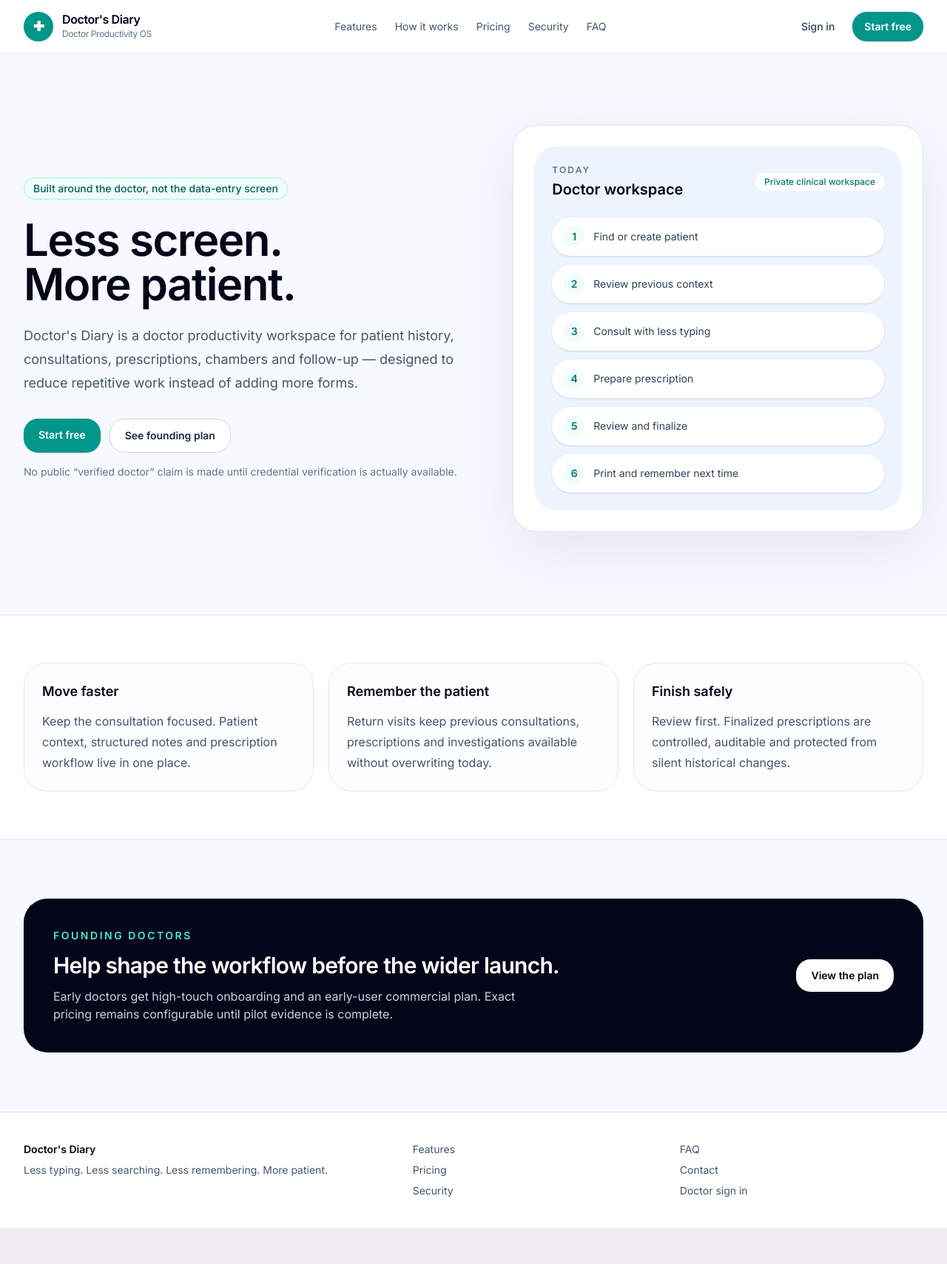
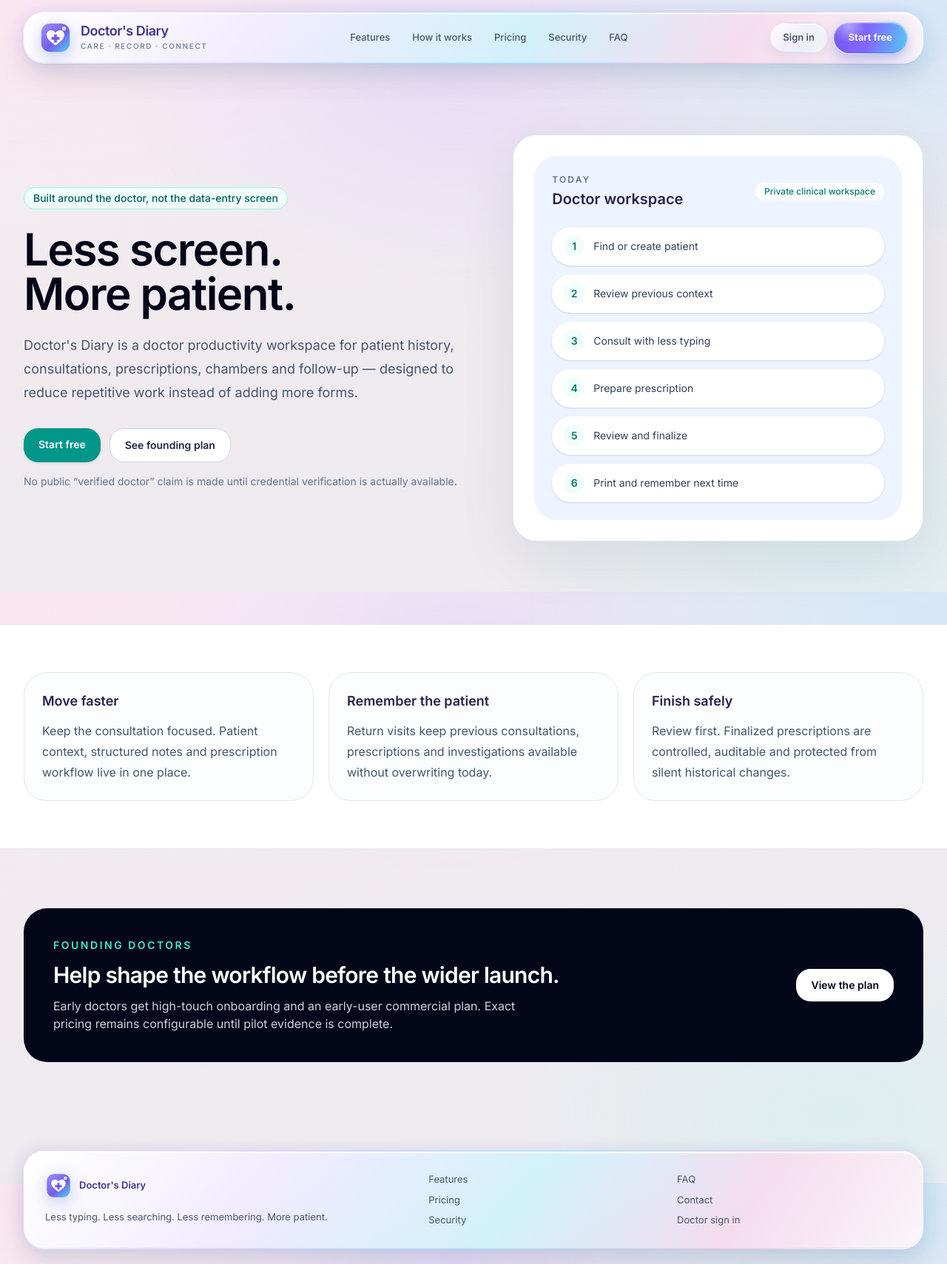
Before and after one commit to Minhazsiraji/DD, a Next.js app: page / in a window 1280 px wide. Shown: the whole page at 74% size. Before the commit the page ends 1660 px from the top, so only its background shows below. Built offline with nearby package versions, Linux system fonts and the light colour scheme.

Commit message:
UI: rebuild public shell in liquid glass style

```diff
--- a/src/components/marketing/marketing-shell.tsx
+++ b/src/components/marketing/marketing-shell.tsx
@@ -1,5 +1,6 @@
 import Link from "next/link";
 import type { ReactNode } from "react";
+import { BrandMark } from "@/components/brand/brand-mark";
 
 const nav = [
   ["Features", "/features"],
@@ -11,33 +12,50 @@
 
 export function MarketingShell({ children }: { children: ReactNode }) {
   return (
-    <div className="min-h-screen bg-[#f6f9ff] text-slate-950">
-      <header className="sticky top-0 z-40 border-b border-slate-200/80 bg-white/90 backdrop-blur">
-        <div className="mx-auto flex max-w-7xl items-center justify-between gap-6 px-5 py-4 lg:px-8">
-          <Link href="/" className="flex items-center gap-3 font-semibold tracking-tight">
-            <span className="grid size-10 place-items-center rounded-2xl bg-teal-600 text-lg text-white shadow-sm">✚</span>
-            <span>
-              <span className="block text-base leading-none">Doctor&apos;s Diary</span>
-              <span className="mt-1 block text-xs font-normal text-slate-500">Doctor Productivity OS</span>
+    <div className="min-h-screen text-ink">
+      <header className="sticky top-0 z-40 px-4 pt-4 sm:px-6 lg:px-8">
+        <div className="dd-public-header mx-auto flex max-w-7xl items-center justify-between gap-4 px-4 py-3 sm:px-5">
+          <Link href="/" className="flex min-w-0 items-center gap-3 rounded-2xl focus-visible:focus-ring">
+            <BrandMark className="size-10 sm:size-11" />
+            <span className="min-w-0">
+              <span className="block truncate text-[17px] leading-none font-semibold tracking-[-0.025em] text-[#40358f] sm:text-[18px]">
+                Doctor&apos;s Diary
+              </span>
+              <span className="mt-1 block truncate text-[10px] font-medium uppercase tracking-[0.16em] text-ink-muted">
+                Care · Record · Connect
+              </span>
             </span>
           </Link>
-          <nav className="hidden items-center gap-6 text-sm text-slate-600 lg:flex" aria-label="Main navigation">
+
+          <nav className="hidden items-center gap-1.5 text-[13px] text-ink-secondary lg:flex" aria-label="Main navigation">
             {nav.map(([label, href]) => (
-              <Link key={href} href={href} className="transition hover:text-slate-950">{label}</Link>
+              <Link key={href} href={href} className="rounded-full px-3 py-2 font-medium transition hover:bg-white/48 hover:text-ink focus-visible:focus-ring">
+                {label}
+              </Link>
             ))}
           </nav>
+
           <div className="flex items-center gap-2">
-            <Link href="/login" className="hidden rounded-xl px-4 py-2 text-sm font-medium text-slate-700 hover:bg-slate-100 sm:inline-flex">Sign in</Link>
-            <Link href="/signup" className="inline-flex rounded-xl bg-teal-600 px-4 py-2.5 text-sm font-semibold text-white shadow-sm transition hover:bg-teal-700">Start free</Link>
+            <Link href="/login" className="dd-secondary hidden h-10 items-center rounded-full px-4 text-[13px] font-semibold text-ink-secondary sm:inline-flex">
+              Sign in
+            </Link>
+            <Link href="/signup" className="dd-primary inline-flex h-10 items-center rounded-full px-4 text-[13px] font-semibold text-white sm:h-11 sm:px-5">
+              Start free
+            </Link>
           </div>
         </div>
       </header>
+
       <main>{children}</main>
-      <footer className="border-t border-slate-200 bg-white">
-        <div className="mx-auto grid max-w-7xl gap-8 px-5 py-10 text-sm text-slate-600 md:grid-cols-[1.5fr_1fr_1fr] lg:px-8">
+
+      <footer className="px-4 pb-5 pt-10 sm:px-6 lg:px-8">
+        <div className="dd-public-footer mx-auto grid max-w-7xl gap-8 px-5 py-7 text-[13px] text-ink-secondary md:grid-cols-[1.6fr_1fr_1fr] sm:px-7">
           <div>
-            <p className="font-semibold text-slate-950">Doctor&apos;s Diary</p>
-            <p className="mt-2 max-w-md">Less typing. Less searching. Less remembering. More patient.</p>
+            <div className="flex items-center gap-2.5">
+              <BrandMark className="size-9" />
+              <p className="font-semibold text-[#40358f]">Doctor&apos;s Diary</p>
+            </div>
+            <p className="mt-3 max-w-md leading-6">Less typing. Less searching. Less remembering. More patient.</p>
           </div>
           <div className="grid gap-2">
             <Link href="/features">Features</Link>
@@ -58,11 +76,11 @@
 export function MarketingPage({ eyebrow, title, intro, children }: { eyebrow: string; title: string; intro: string; children: ReactNode }) {
   return (
     <MarketingShell>
-      <section className="mx-auto max-w-7xl px-5 pb-20 pt-16 lg:px-8 lg:pt-24">
+      <section className="mx-auto max-w-7xl px-5 pb-20 pt-16 lg:px-8 lg:pt-20">
         <div className="max-w-3xl">
-          <p className="text-sm font-semibold uppercase tracking-[0.18em] text-teal-700">{eyebrow}</p>
-          <h1 className="mt-4 text-4xl font-semibold tracking-tight text-slate-950 sm:text-5xl">{title}</h1>
-          <p className="mt-5 text-lg leading-8 text-slate-600">{intro}</p>
+          <p className="dd-chip inline-flex rounded-full px-3 py-1.5 text-[12px] font-semibold uppercase tracking-[0.16em] text-[#6655cf]">{eyebrow}</p>
+          <h1 className="mt-5 text-4xl font-semibold tracking-[-0.035em] text-[#262147] sm:text-5xl">{title}</h1>
+          <p className="mt-5 text-[17px] leading-8 text-ink-secondary">{intro}</p>
         </div>
         <div className="mt-12">{children}</div>
       </section>
```
